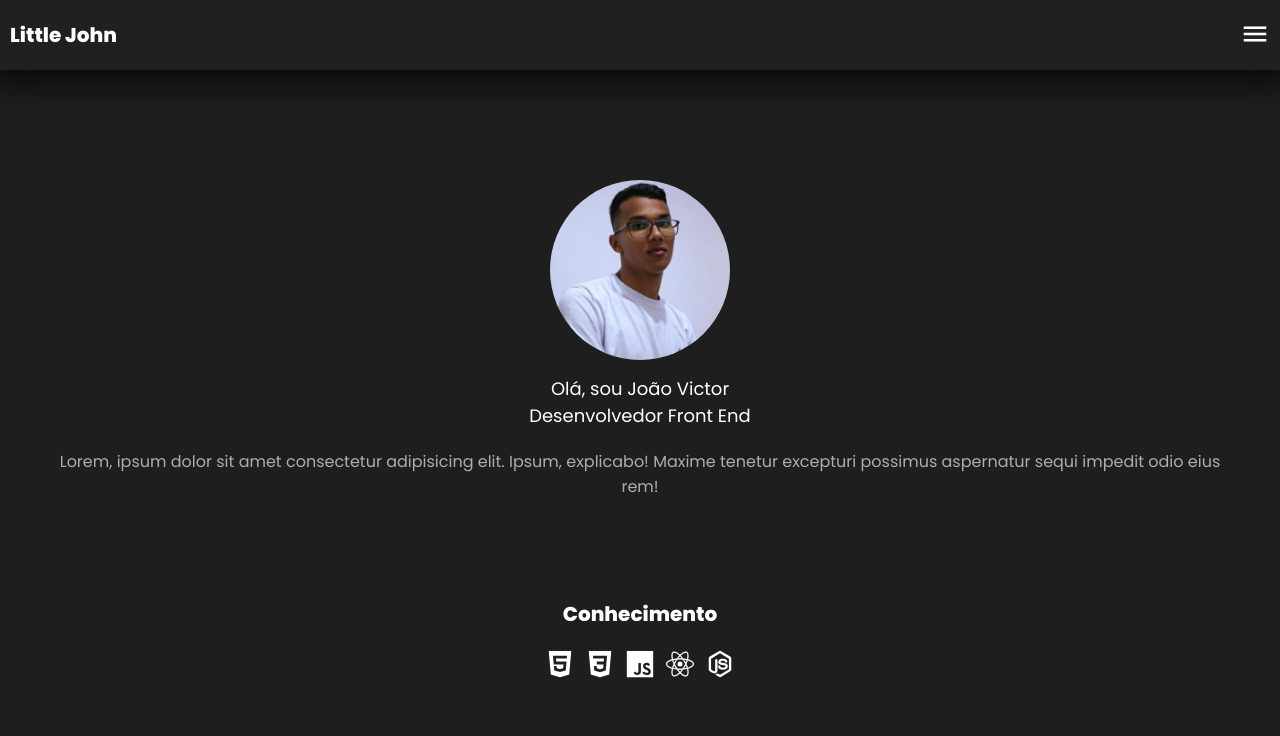
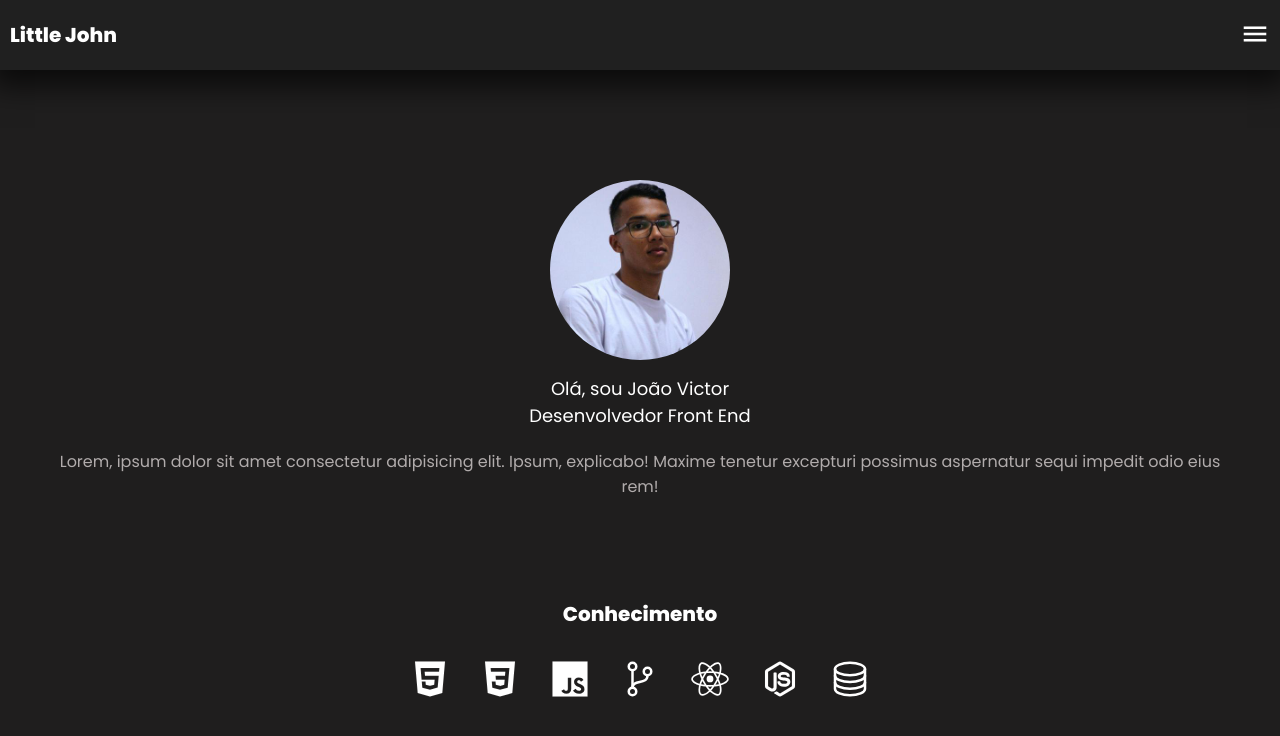
Before and after one commit to Dev-JoaoVictor/portifolio, a plain HTML site: page index.html in a window 1280 px wide. Drawn offline with nearby package versions, Linux system fonts and the light colour scheme.

Commit message:
adicionando as linguagens

```diff
--- a/index.html
+++ b/index.html
@@ -48,8 +48,10 @@
           <ion-icon name="logo-html5"></ion-icon>
           <ion-icon name="logo-css3"></ion-icon>
           <ion-icon name="logo-javascript"></ion-icon>
+          <ion-icon name="git-branch-outline"></ion-icon>
           <ion-icon name="logo-react"></ion-icon>
           <ion-icon name="logo-nodejs"></ion-icon>
+          <ion-icon name="server-outline"></ion-icon>
         </div>
       </section>
     </main>
--- a/style.css
+++ b/style.css
@@ -127,12 +127,21 @@ main {
 
 .skills-img {
   display: flex;
+  flex-wrap: wrap;
   justify-content: center;
   margin-top: 2rem;
   gap: 1rem;
 }
 
 .skills-img ion-icon {
-  font-size: 3rem;
+  font-size: 4rem;
+  padding: 1rem;
+  border-radius: 1rem;
   color: var(--theme);
+  transition: ease .6s;
 }
+
+.skills-img ion-icon:hover {
+  background-color: white;
+  color: black;
+}
```
